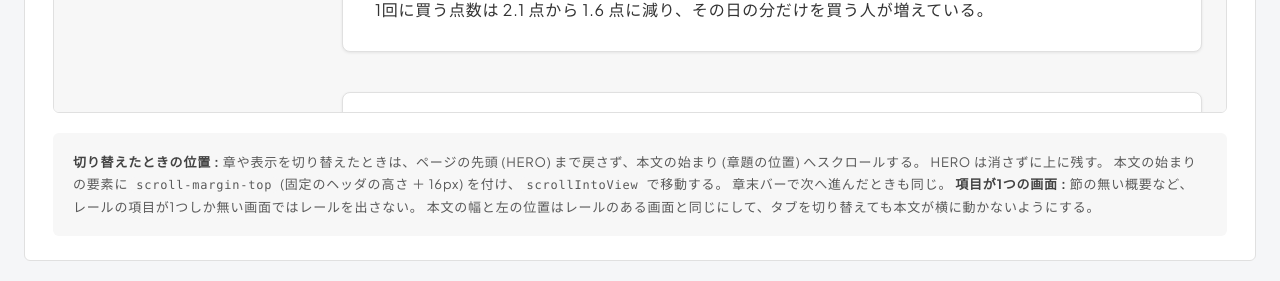
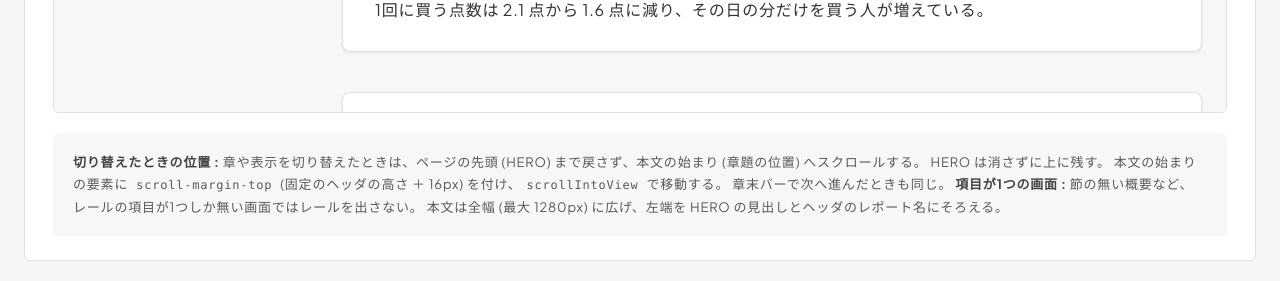
Before and after one commit to komorebi-tools/design-system, a plain HTML site: page report.html in a window 1280 px wide. Shown: the part 3760-4041 px from the top of the page. Drawn offline with Linux system fonts and the light colour scheme.

Commit message:
docs: REPORT.md でレールの無い画面は本文を全幅に広げ、左端を HERO にそろえる (2.2・7)

```diff
--- a/report.html
+++ b/report.html
@@ -850,7 +850,7 @@ HERO は消さずに上に残す。
 本文の始まりの要素に <code>scroll-margin-top</code> (固定のヘッダの高さ ＋ 16px) を付け、<code>scrollIntoView</code> で移動する。
 章末バーで次へ進んだときも同じ。
 <strong>項目が1つの画面 :</strong> 節の無い概要など、レールの項目が1つしか無い画面ではレールを出さない。
-本文の幅と左の位置はレールのある画面と同じにして、タブを切り替えても本文が横に動かないようにする。
+本文は全幅 (最大 1280px) に広げ、左端を HERO の見出しとヘッダのレポート名にそろえる。
 </div>
 </div>
 
```
Also changed, not shown: 1 other file.
